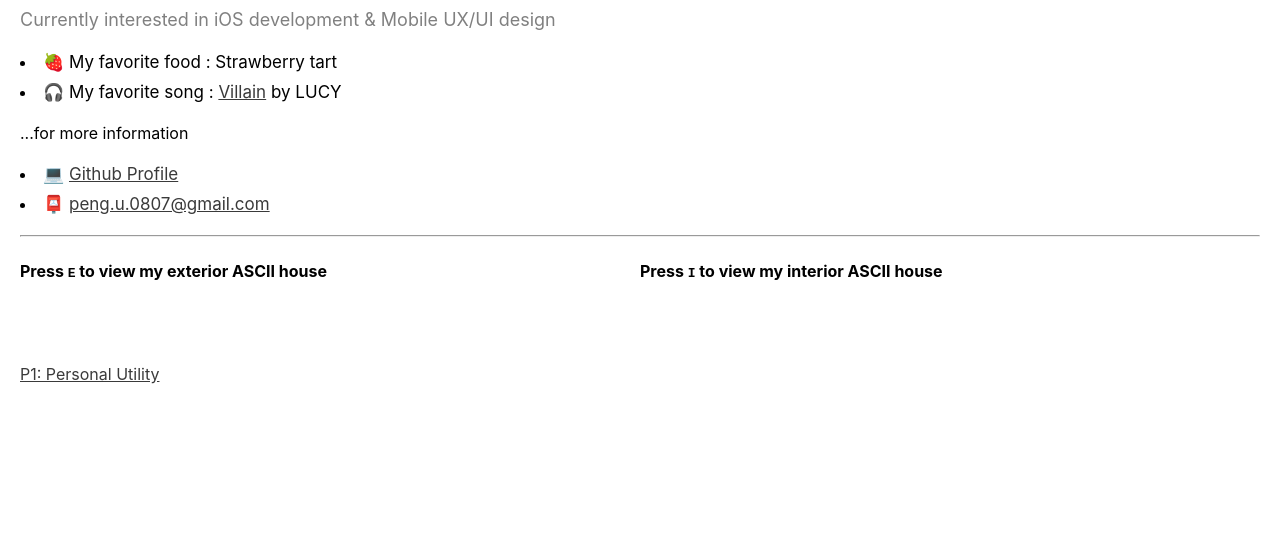
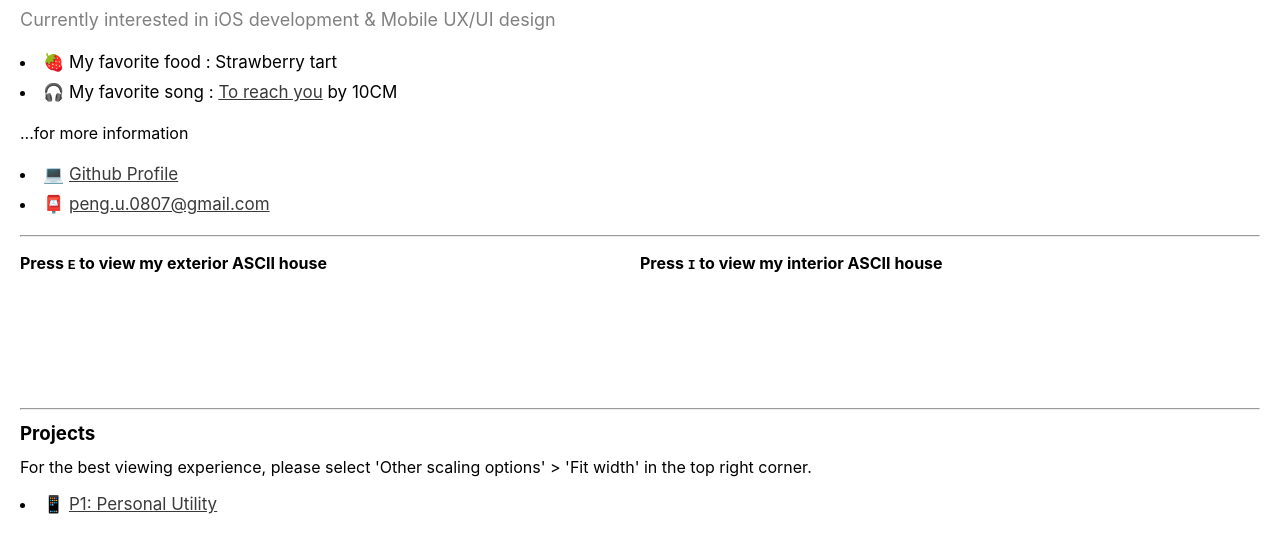
Before and after one commit to peng-u-0807/UIDesign1, a plain HTML site: page index.html in a window 1280 px wide. Shown: the part 384-936 px from the top of the page. Before the commit the page ends 804 px from the top, so only its background shows below. Drawn offline with Linux system fonts and the light colour scheme.

Commit message:
Update link to project1

```diff
--- a/assets/style.css
+++ b/assets/style.css
@@ -6,7 +6,7 @@
 
 body {
 	font-family: -apple-system, BlinkMacSystemFont, helvetica, arial, sans-serif;
-	transition: background 500ms ease;
+	transition: 500ms ease;
 }
 
 .row {
@@ -33,6 +33,7 @@ li {
 }
 
 article {
+	margin-top: 12px;
 	margin-bottom: 16px;
 }
 
@@ -61,18 +62,20 @@ a:visited {
 }
 
 #house-intro {
-	margin-block-start: 24px;
-	margin-block-end: 24px;
+	margin-block-start: 16px;
+	margin-block-end: 16px;
 }
 
 #exterior {
 	visibility: hidden;
 	margin-top: 52px;
+	margin-bottom: 52px;
 }
 
 #interior {
 	visibility: hidden;
 	margin-top: 52px;
+	margin-bottom: 52px;
 }
 
 /* uncomment the code below to set the grid */
--- a/index.html
+++ b/index.html
@@ -1,4 +1,3 @@
-
 <!DOCTYPE html>
 <html>
 
@@ -14,7 +13,7 @@
     <div id="left-column" class="scroll">
 
       <!-- image -->
-      <img src="https://penguin-highway.com/chara/img/img_penguin.jpg" loading="lazy" alt="Penguin" />
+      <img src="https://penguin-highway.com/chara/img/img_penguin.jpg" loading="lazy" alt="Penguin"/>
 
       <!-- about me-->
       <h1>Yoorim Choi</h1>
@@ -23,7 +22,7 @@
       </p>
       <article>
         <li>🍓 My favorite food : Strawberry tart</li>
-        <li>🎧 My favorite song : <a href="https://music.apple.com/kr/album/%EB%B9%8C%EB%9F%B0/1761132300?i=1761132301">Villain</a> by LUCY</li>
+        <li>🎧 My favorite song : <a href="https://music.apple.com/kr/album/to-reach-you-single/1800086188">To reach you</a> by 10CM</li>
       </article>
       <p id="detail">
       <article>
@@ -57,9 +56,18 @@
           </p>
         </div>
       </div>
-      <article>
-        <a href="https://www.figma.com/proto/Rso5qnMIBmHh7kor9Z085h/Yoorim_Choi-p1-prototype?page-id=0%3A1&node-id=267-3562&viewport=-3794%2C-1344%2C0.33&t=elsCIcE4SSnHt98Y-1&scaling=contain&content-scaling=fixed&starting-point-node-id=544%3A6878">P1: Personal Utility</a>
-      </article>
+      <hr>
+      <p id="detail">
+        <h3>
+          Projects
+        </h3>
+        <article>
+          For the best viewing experience, please select 'Other scaling options' > 'Fit width' in the top right corner.
+          <article>
+            <li>📱 <a href="https://www.figma.com/proto/Rso5qnMIBmHh7kor9Z085h/Yoorim_Choi-p1-prototype?page-id=0%3A1&node-id=267-3562&viewport=-3794%2C-1344%2C0.33&t=elsCIcE4SSnHt98Y-1&scaling=contain&content-scaling=fixed&starting-point-node-id=544%3A6878">P1: Personal Utility</a></li>
+          </article>
+        </article>
+      </p>
     </div>
   </div>
   <script>
```
